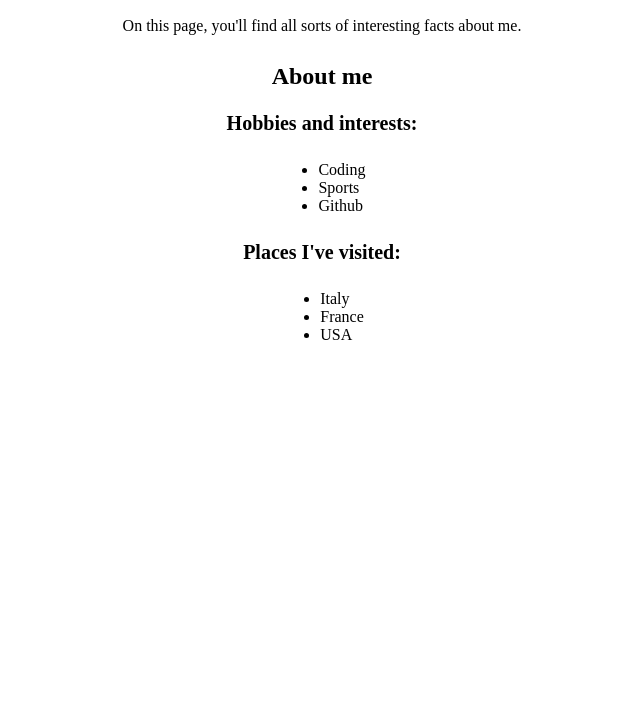
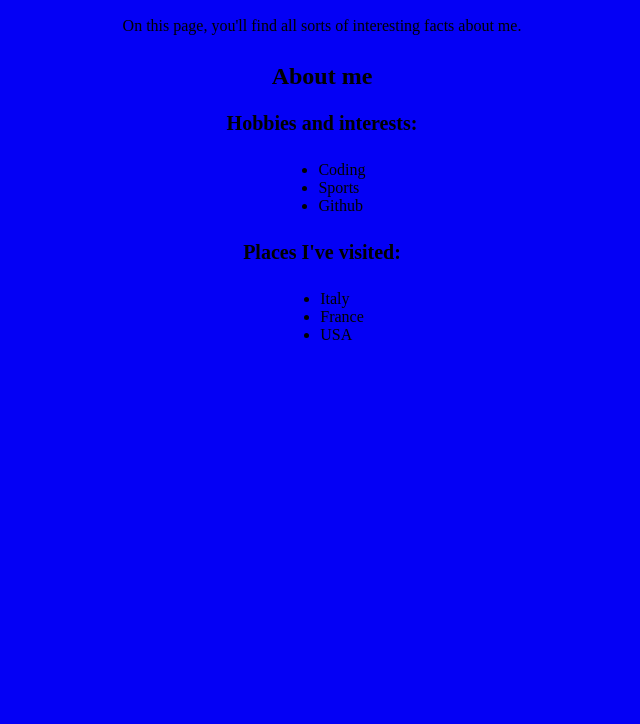
Before and after one commit to MohammadSoleja/git-fundamentals-lab, a plain HTML site: page index.html in a window 1280 px wide. Shown: the part 76-800 px from the top of the page, without its empty margins (318-958 px from the left). Drawn offline with Linux system fonts and the light colour scheme.

Commit message:
Colour change

```diff
--- a/styles.css
+++ b/styles.css
@@ -1,6 +1,6 @@
 :root {
   /* colours */
-  --background-color: white;
+  --background-color: rgb(4, 0, 245);
   --text-color: black;
   --header-color: black;
 
```
